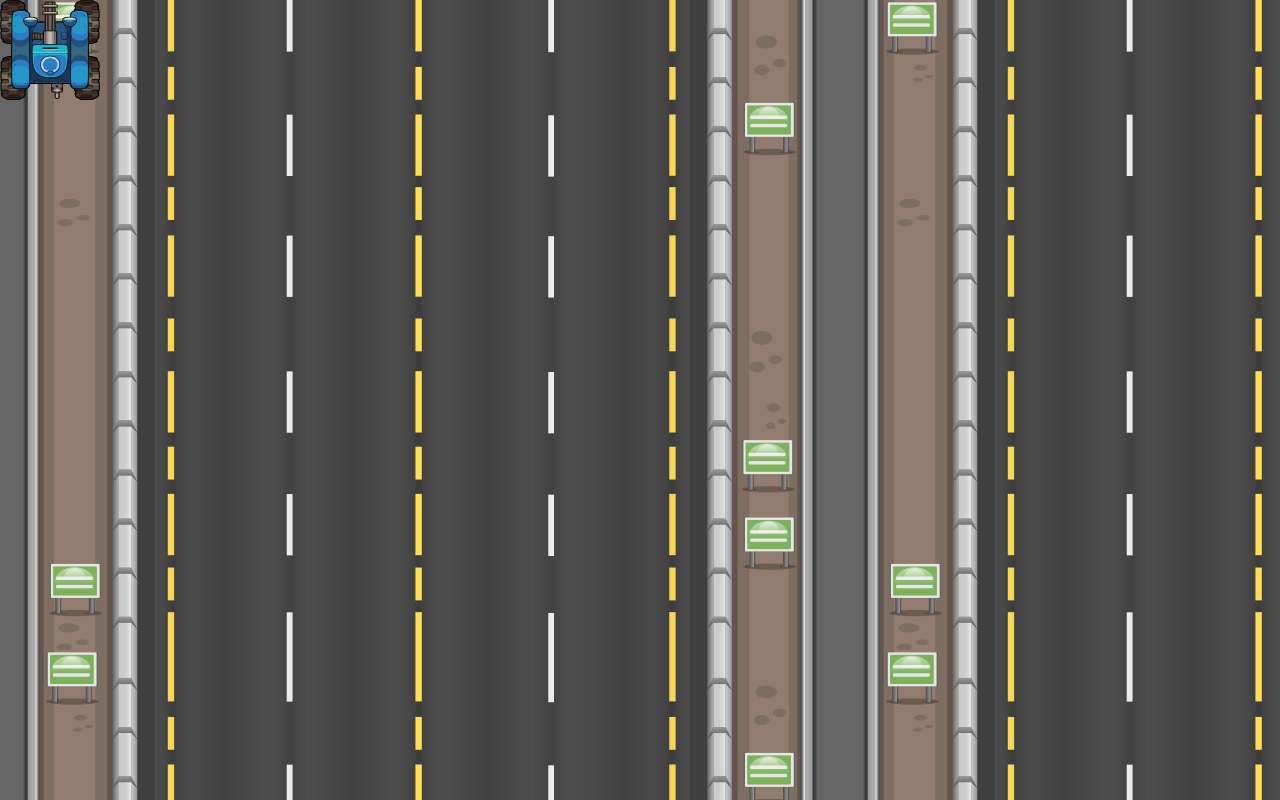
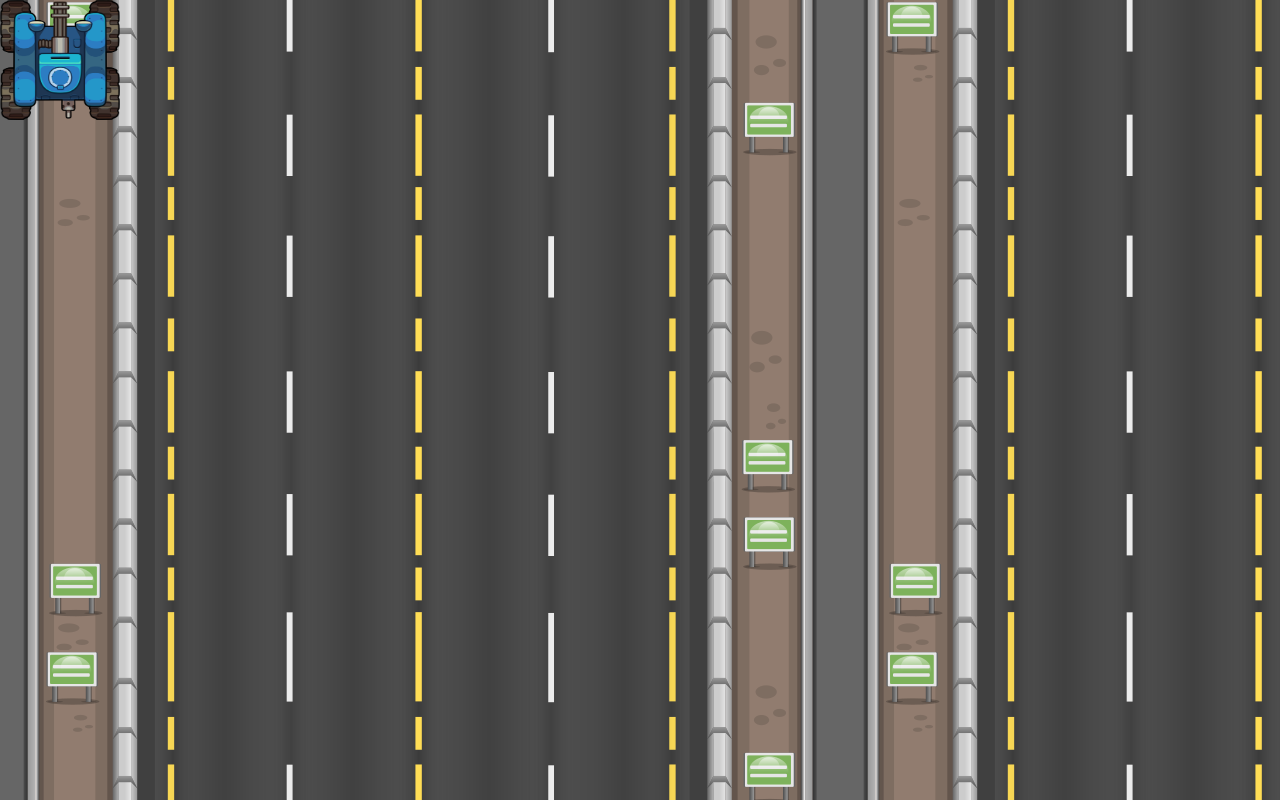
Before and after one commit to Andy-Duenas/driving-game, a website: page index.html in a window 1280 px wide. Drawn offline with Linux system fonts and the light colour scheme.

Commit message:
Checked and fixed any issues.#1

```diff
--- a/styles.css
+++ b/styles.css
@@ -13,8 +13,8 @@ body {
 }
 
 .img-container {
-  width: 100px;
-  height: 100px;
+  width: 120px;
+  height: 120px;
 }
 
 img {
```
